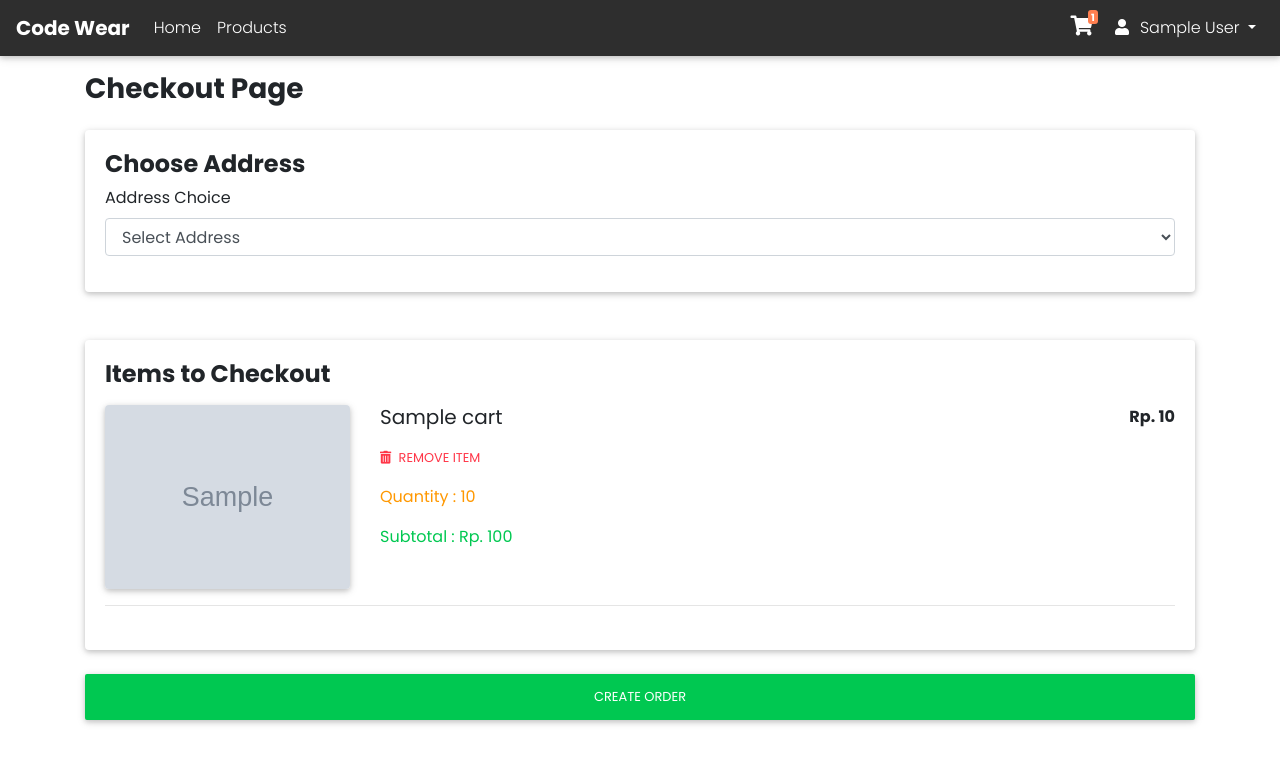
After one commit to rizqyep/codewear-repo, a PHP site: page /CodeWear/checkout.php in a window 1280 px wide. The commit adds this page. Shown: the top 773 px of the page. Run offline with PHP 8.4, Linux system fonts and the light colour scheme; the visitor is signed in with stand-in values (Sample User, id 1); tables that the repository leaves empty or names only in its code hold one stand-in row (values such as "Sample post"); grey boxes marked "Sample" are stand-in pictures; some libraries are stand-ins or nearby versions.

Commit message:
Order Creation and Checkout Page

```diff
--- /dev/null
+++ b/checkout.php
@@ -0,0 +1,109 @@
+<?php
+include "./includes.php";
+?>
+<!DOCTYPE html>
+<html lang="en">
+
+<head>
+    <?php
+        $title = "Checkout Page";
+        include "./partials/header.php";
+
+        $carts = Cart::getAll($_SESSION['user']['id']);
+        $total = 0;
+
+    ?>
+
+    <link rel="stylesheet" href="assets/css/carts.css">
+
+</head>
+
+<body>
+
+    <?php
+        include "./partials/navbar.php";
+
+    ?>
+
+
+
+    <div class="container pt-3 pb-5">
+        <h3 class="font-weight-bold mb-4">
+            Checkout Page</h3>
+
+        <form action="./controllers/OrderController.php" method="POST">
+            <input type="hidden" name="create">
+            <div class="card mb-5">
+                <div class="card-body">
+                    <h4 class="font-weight-bold">Choose Address</h4>
+                    <div class="form-group">
+                        <label for="address_id">Address Choice</label>
+
+                        <select class="form-control" name="address_id" id="address_id">
+                            <option value="">Select Address</option>
+                            <option value="1">Address 1</option>
+                        </select>
+                    </div>
+
+                </div>
+            </div>
+
+            <div class="card">
+                <div class="card-body">
+                    <h4 class="font-weight-bold mb-3">Items to Checkout</h4>
+                    <?php foreach($carts as $cart) : ?>
+                    <div class="row">
+                        <div class="col-4 col-md-5 col-lg-3">
+                            <div class="view zoom overlay z-depth-1 rounded mb-3 mb-md-0">
+                                <img class="img-fluid" src="assets/img<?php echo $cart['image']; ?>" alt="Sample">
+                                <a href="#!">
+                                    <div class="mask waves-effect waves-light">
+                                        <img class="img-fluid w-100" src="assets/img<?php echo $cart['image']; ?>">
+                                        <div class="mask rgba-black-slight waves-effect waves-light"></div>
+                                    </div>
+                                </a>
+                            </div>
+                        </div>
+                        <div class="col-8 col-md-7 col-lg-9 ">
+                            <div>
+                                <div class="d-flex justify-content-between">
+                                    <div>
+                                        <h5><?php echo $cart['name'];?></h5>
+                                    </div>
+                                    <p class="font-weight-bold">Rp.
+                                        <?php echo $cart['price'];?></p>
+
+                                </div>
+                                <a href="carts_delete.php?id=<?php echo $cart['id'];?>"
+                                    class="text-danger small text-uppercase mr-3"><i class="fas fa-trash-alt mr-1"></i>
+                                    Remove item </a>
+                                <?php $subtotal = $cart['quantity'] * $cart['price'];?>
+
+                                <p class="orange-text mt-3">Quantity : <?php echo $cart['quantity'];?></p>
+                                <p class="text-success">Subtotal : Rp. <?php echo $subtotal ?></p>
+
+
+                            </div>
+                        </div>
+                    </div>
+                    <hr class="mb-4">
+                    <?php
+                        $total+= $subtotal;
+                        endforeach;?>
+                </div>
+
+            </div>
+
+            <button type="submit" class="btn btn-order btn-success w-100 mx-0 mt-4">Create Order</button>
+
+        </form>
+    </div>
+
+
+
+    <?php
+    include "./partials/footer.php";
+    ?>
+</body>
+
+</html>
```
Also changed, not shown: carts.php (+4 -3 lines), controllers/OrderController.php (added, +35 -0 lines), models/Order.php (added, +33 -0 lines), controllers/ProductController.php (deleted).
